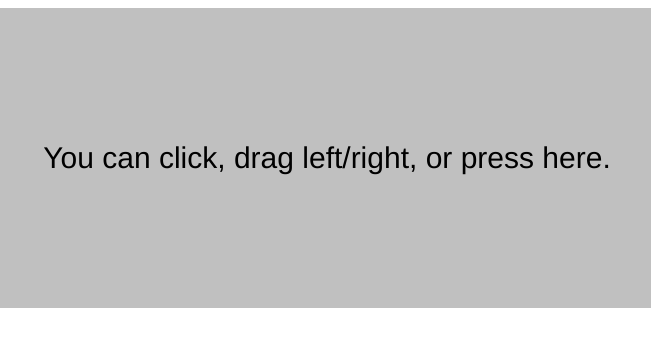
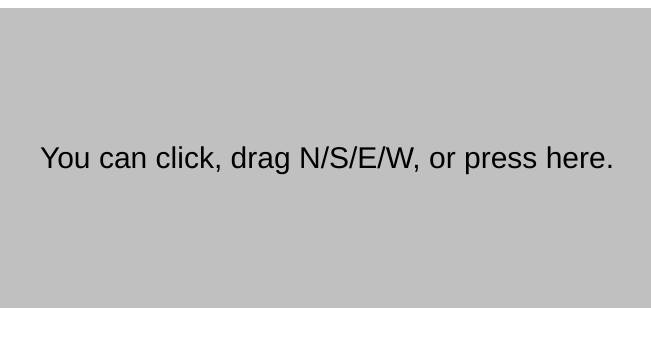
Before and after one commit to marcbaetica/Multitouch-UI, a plain HTML site: page index.html in a window 1280 px wide. Shown: the full height of the page, 313-964 px from the left. Drawn offline with Linux system fonts and the light colour scheme.

Commit message:
symultaneous pitch and rotate

```diff
--- a/index.html
+++ b/index.html
@@ -13,7 +13,7 @@
 	</head>
 
 	<body>
-		<div id="AreaToClick">You can click, drag left/right, or press here.</div>
+		<div id="AreaToClick">You can click, drag N/S/E/W, or press here.</div>
 
 		<script>
 
@@ -24,10 +24,22 @@
 		    // let the pan gesture support all directions - this will block the vertical scrolling on a touch-device while on the element
 		    hammertime.get('pan').set({ direction: Hammer.DIRECTION_ALL });
 
+			//create a pitch and rotate recognizer - these require 2 pointers
+			var pitch = new Hammer.Pitch();
+			var rotate = new Hammer.Rotate();
+			//and recognize both at the same time
+			pitch.recognizeWith(rotate);
+
+			//add to Manager
+			hammertime.on('pitch rotate', function (event) {
+				AreaToClick.textContent += event.type + " ";
+			});
+
 		    //listen to 4 types of events
 		    hammertime.on('tap panleft panright press panup pandown', function (event) {
 		    	AreaToClick.textContent = event.type + " gesture detected.";
 		    });
+
 		</script>
 	</body>
 
```
